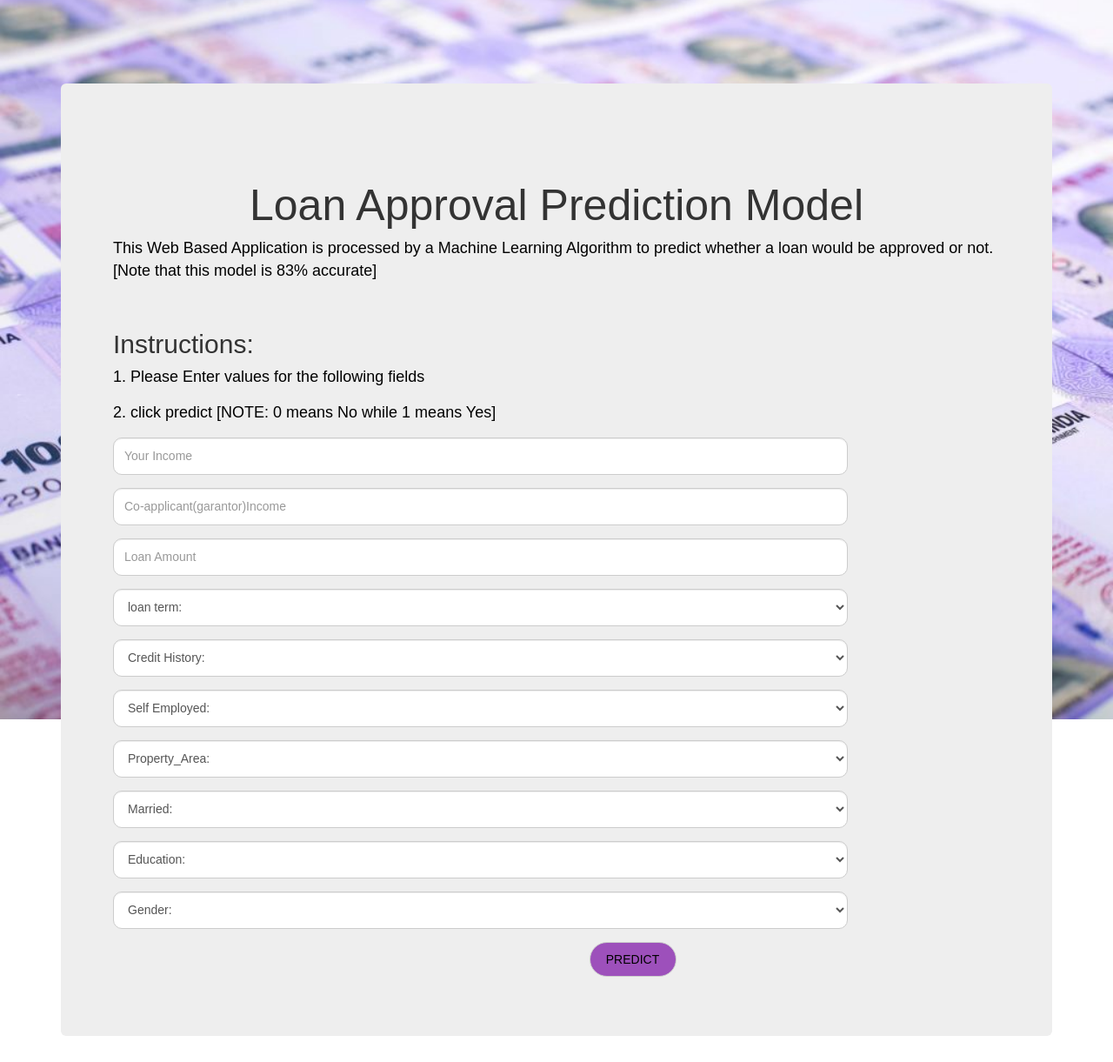
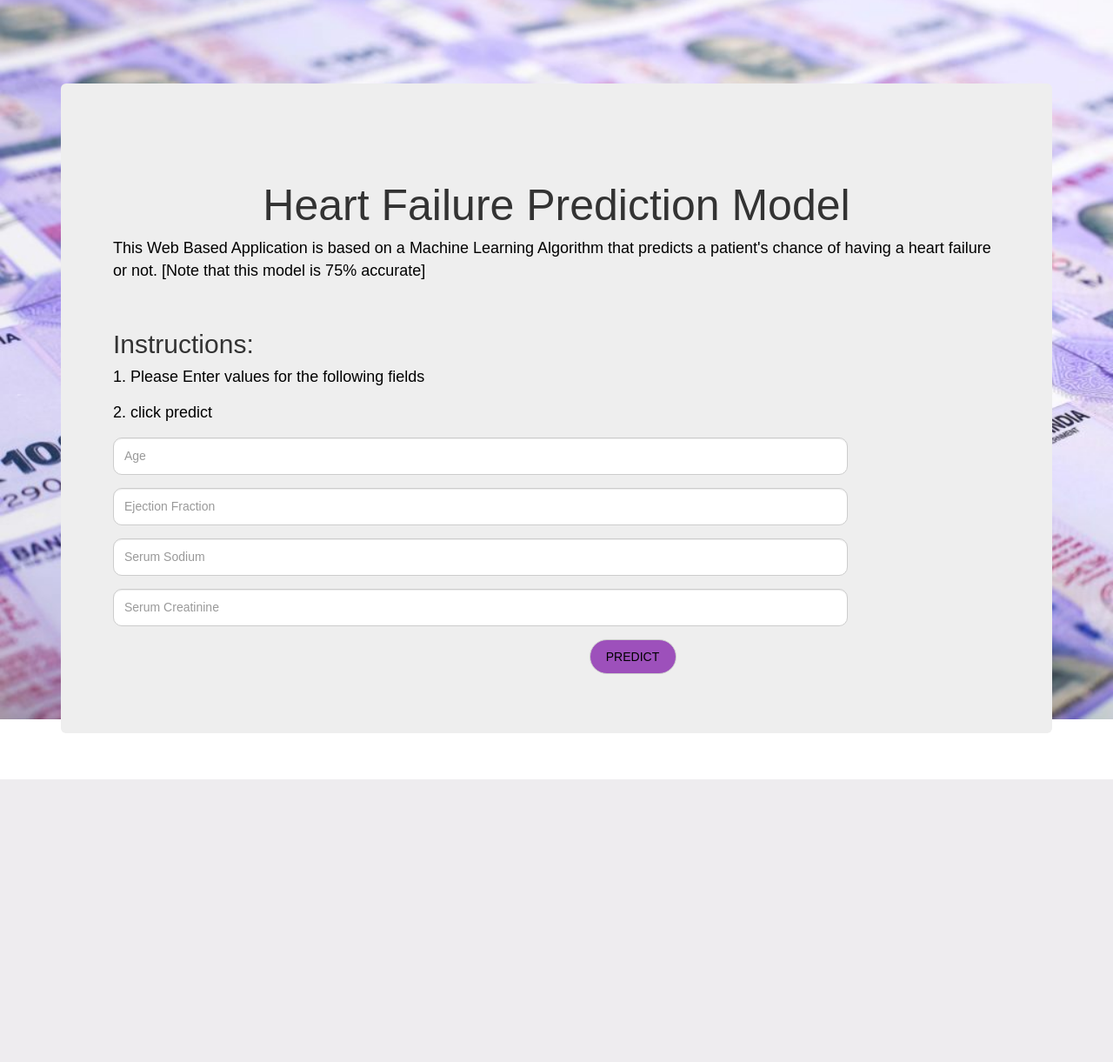
Before and after one commit to rantipramushinta/BIML, a Flask app: page / in a window 1280 px wide. Shown: the whole page at 87% size. After the commit the page ends 896 px from the top, so only its background shows below. Run offline with Flask 2, Linux system fonts and the light colour scheme; parts of the project's set-up code (start-up, migrations or seed data) failed here and were passed over; some libraries are stand-ins or nearby versions; some web fonts are replaced.

Commit message:
Add files via upload

```diff
--- a/templates/index.html
+++ b/templates/index.html
@@ -7,7 +7,7 @@
     <script src="https://ajax.googleapis.com/ajax/libs/jquery/3.3.1/jquery.min.js"></script>
     <script src="https://maxcdn.bootstrapcdn.com/bootstrap/3.3.7/js/bootstrap.min.js"></script>
     <link rel="stylesheet" type="text/css" href="static/style.css">
-    <title>loan app</title>
+    <title>Heart Failure Prediction</title>
   </head>
 
   <body>
@@ -18,106 +18,42 @@
        <center><b><h2 style="color:#FF0000";>{{ prediction_text}}</h2></b></center>
      <br>
      <br>
-    <center><h1 class='main_heading'> Loan Approval Prediction Model</h1></center>
-    <p>This Web Based Application is processed by a Machine Learning Algorithm to  predict whether a loan would be approved or not. [Note that this model is 83% accurate]</p>
+    <center><h1 class='main_heading'> Heart Failure Prediction Model</h1></center>
+    <p>This Web Based Application is based on a Machine Learning Algorithm that predicts a patient's chance of having a heart failure or not. [Note that this model is 75% accurate]</p>
     <br>
     <div class="instructions">
       <h2>Instructions: </h2>
       <p>1. Please Enter values for the following fields</p>
-      <p>2. click predict  [NOTE: 0 means No while 1 means Yes]</p>
+      <p>2. click predict </p>
     </div>
 
     <form class="form-horizontal" action="{{ url_for('predict')}}"method="post">
 
       <div class="form-group">
         <div class="col-sm-10">
-          <input  class="form-control" type= "text" name="ApplicantIncome" placeholder="Your Income" required="required" />
+          <input  class="form-control" type= "text" name="age" placeholder="Age" required="required" />
         </div>
       </div>
 
       <div class="form-group">
         <div class="col-sm-10">
-          <input  class="form-control" type="text" name="CoaplicantIncome" placeholder="Co-applicant(garantor)Income" required="required" />
-        </div>
-      </div>
-
-      <div class="form-group">
-        <div class="col-sm-10">
-          <input  class="form-control" type="text" name="LoanAmount" placeholder="Loan Amount" required="required" />
+          <input  class="form-control" type="text" name="ejection_fraction" placeholder="Ejection Fraction" required="required" />
         </div>
       </div>
 
 
       <div class="form-group">
         <div class="col-sm-10">
-          <select class="form-control" type="number" name="Loan_Amount_Term" required="required">
-                <option value="0">loan term:</option>
-                <option value="240">6 months</option>
-                <option value="360">12 months</option>
-          </select>
+          <input  class="form-control" type="text" name="serum_sodium" placeholder="Serum Sodium" required="required" />
         </div>
       </div>
 
       <div class="form-group">
         <div class="col-sm-10">
-          <select class="form-control" type="number"  name="Credit_History" required="required">
-                <option value="0">Credit History:</option>
-                <option value="1">yes</option>
-                <option value="0">no</option>
-          </select>
+          <input  class="form-control" type="text" name="serum_creatinine" placeholder="Serum Creatinine" required="required" />
         </div>
       </div>
 
-      <div class="form-group">
-        <div class="col-sm-10">
-          <select class="form-control" type="number" name="Self_Employed" required="required">
-                <option value="0">Self Employed:</option>
-                <option value="1">yes</option>
-                <option value="0">no</option>
-          </select>
-        </div>
-      </div>
-
-      <div class="form-group">
-        <div class="col-sm-10">
-          <select class="form-control" type="number" name="Property_Area" required="required">
-                <option value="0">Property_Area:</option>
-                <option value="2">urban</option>
-                <option value="1">semiurban</option>
-                <option value="0">rural</option>
-          </select>
-        </div>
-      </div>
-
-       <div class="form-group">
-        <div class="col-sm-10">
-          <select class="form-control" type="number"  name="Married" required="required">
-                <option value="0">Married:</option>
-                <option value="1">yes</option>
-                <option value="0">no</option>
-          </select>
-        </div>
-      </div>
-
-       <div class="form-group">
-        <div class="col-sm-10">
-          <select class="form-control" type="number"  name="Education" required="required">
-                <option value="0">Education:</option>
-                <option value="1">Graduate</option>
-                <option value="0">not Graduate</option>
-          </select>
-        </div>
-      </div>
-
-       <div class="form-group">
-        <div class="col-sm-10">
-          <select class="form-control" type="number"  name="Gender" required="required">
-                <option value="0">Gender:</option>
-                <option value="1">male</option>
-                <option value="0">female</option>
-          </select>
-        </div>
-      </div>
 
       <div class="form-group">
         <div class="col-sm-offset-2 col-sm-10">
```
Also changed, not shown: static/style.css (line endings or trailing spaces).
